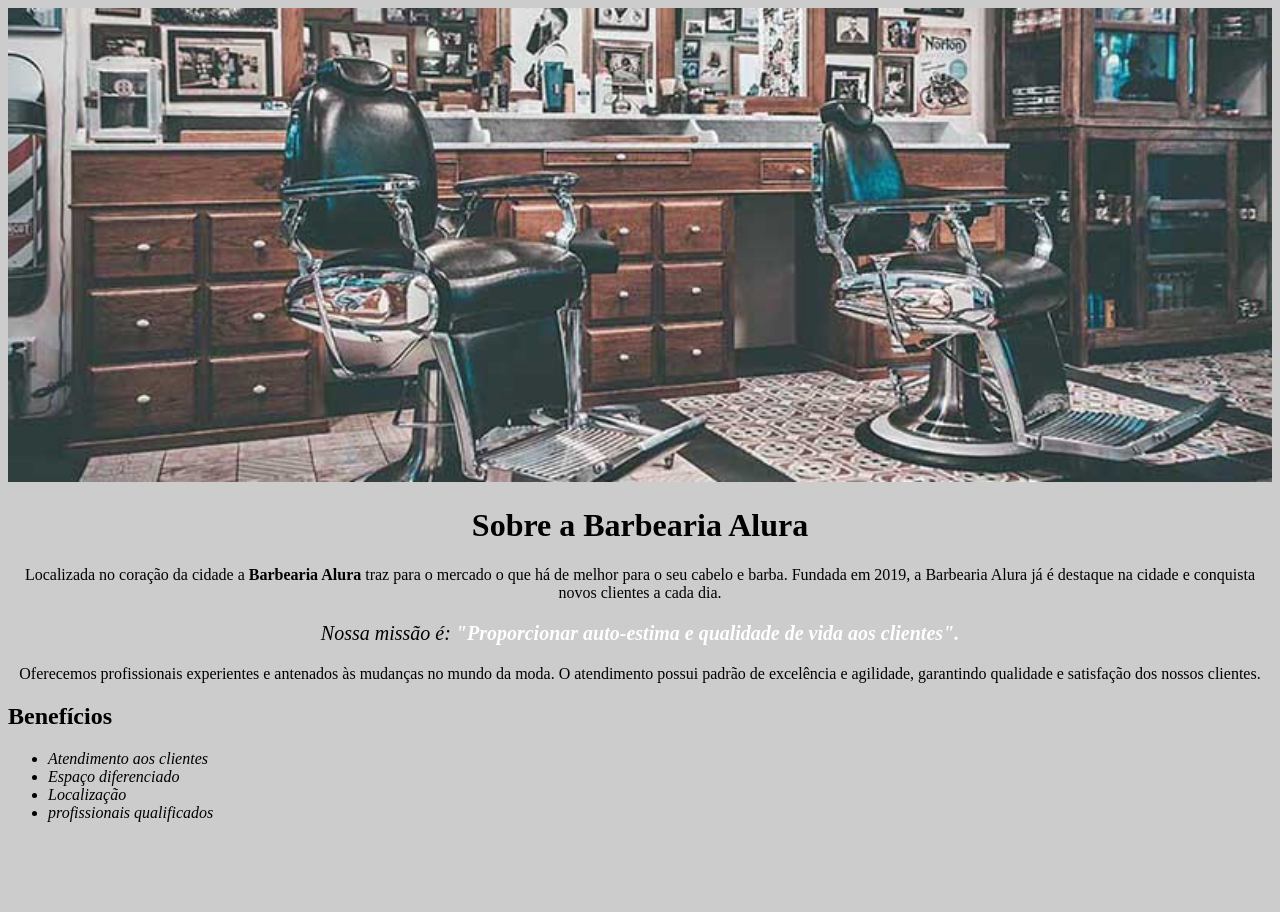
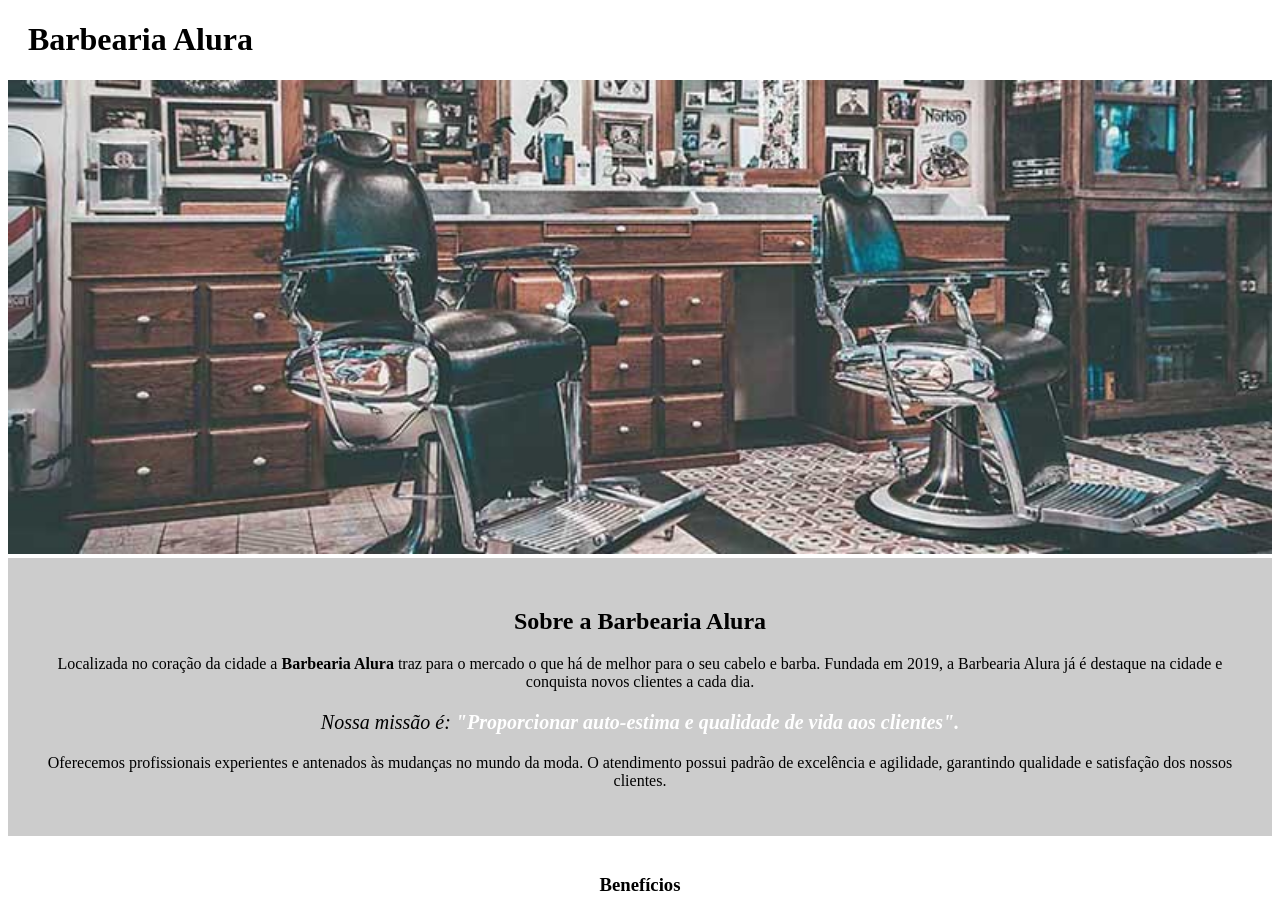
Before and after one commit to JoseAdemar/Formacao-Front-end-Alura, a plain HTML site: page Projeto-Barbearia/index.html in a window 1280 px wide. Shown: the top 912 px of the page. Before the commit the page ends 838 px from the top, so only its background shows below. Drawn offline with Linux system fonts and the light colour scheme.

Commit message:
Desenvolvendo a página de produtos

```diff
--- a/Projeto-Barbearia/index.html
+++ b/Projeto-Barbearia/index.html
@@ -10,25 +10,33 @@
 </head>
 
 <body>
+    <header>
+       <h1 class="titulo-principal">Barbearia Alura</h1>
+    </header>
     <img id="banner" src="banner.jpg"></img.>
-    <h1>Sobre a Barbearia Alura</h1>
-
+    <div class="principal">
+        <h2 class="titulo-centralizado">Sobre a Barbearia Alura</h2>
         <p>Localizada no coração da cidade a <strong>Barbearia Alura</strong> traz para o mercado o que há de melhor para o
             seu cabelo e barba.
             Fundada em 2019, a Barbearia Alura já é destaque na cidade e conquista novos clientes a cada dia.</p>
+        <p id="missao"><em>Nossa missão é: <strong>"Proporcionar auto-estima e qualidade de vida aos
+                    clientes".</strong></em>
+        </p>
+        <p>Oferecemos profissionais experientes e antenados às mudanças no mundo da moda. O atendimento possui
+            padrão de excelência e agilidade, garantindo qualidade e satisfação dos nossos clientes.
+        </p>
+    </div>
 
-    <p id="missao"><em>Nossa missão é: <strong>"Proporcionar auto-estima e qualidade de vida aos clientes".</strong></em></p>
-
-    <p>Oferecemos profissionais experientes e antenados às mudanças no mundo da moda. O atendimento possui
-        padrão de excelência e agilidade, garantindo qualidade e satisfação dos nossos clientes.</p>
-
-    <h2>Benefícios</h2>
+    <div class="beneficios">
+        <h3 class="titulo-centralizado">Benefícios</h3>
         <ul>
             <li class="itens">Atendimento aos clientes</li>
             <li class="itens">Espaço diferenciado</li>
             <li class="itens">Localização</li>
             <li class="itens">profissionais qualificados</li>
         </ul>
+        <img src="beneficios.jpg" class="imagembeneficios"/>
+    </div>
 
 </body>
 
--- /dev/null
+++ b/Projeto-Barbearia/produtos.css
@@ -0,0 +1,17 @@
+header{
+    background-color: #BBBBBB;
+}
+
+nav li {
+    display: inline;
+    margin: 0 0 0 15px;
+}
+
+
+nav a {
+    text-transform: uppercase;
+    color: #000000;
+    font-weight: bold;
+    font-size: 22px;
+    text-decoration: none;
+}
--- /dev/null
+++ b/Projeto-Barbearia/reset.css
@@ -0,0 +1,48 @@
+/* http://meyerweb.com/eric/tools/css/reset/
+   v2.0 | 20110126
+   License: none (public domain)
+*/
+
+html, body, div, span, applet, object, iframe,
+h1, h2, h3, h4, h5, h6, p, blockquote, pre,
+a, abbr, acronym, address, big, cite, code,
+del, dfn, em, img, ins, kbd, q, s, samp,
+small, strike, strong, sub, sup, tt, var,
+b, u, i, center,
+dl, dt, dd, ol, ul, li,
+fieldset, form, label, legend,
+table, caption, tbody, tfoot, thead, tr, th, td,
+article, aside, canvas, details, embed,
+figure, figcaption, footer, header, hgroup,
+menu, nav, output, ruby, section, summary,
+time, mark, audio, video {
+	margin: 0;
+	padding: 0;
+	border: 0;
+	font-size: 100%;
+	font: inherit;
+	vertical-align: baseline;
+}
+/* HTML5 display-role reset for older browsers */
+article, aside, details, figcaption, figure,
+footer, header, hgroup, menu, nav, section {
+	display: block;
+}
+body {
+	line-height: 1;
+}
+ol, ul {
+	list-style: none;
+}
+blockquote, q {
+	quotes: none;
+}
+blockquote:before, blockquote:after,
+q:before, q:after {
+	content: '';
+	content: none;
+}
+table {
+	border-collapse: collapse;
+	border-spacing: 0;
+}
--- a/Projeto-Barbearia/style.css
+++ b/Projeto-Barbearia/style.css
@@ -1,13 +1,18 @@
 body{
-    background-color: #cccccc;
+
 }
 
 #banner{
     width: 100%;
 }
 
-h1 {
-    text-align: center;
+.principal{
+    background-color: #cccccc;
+    padding: 30px;
+}
+
+.titulo-principal {
+    padding-left: 20px;
 }
 
 p {
@@ -26,3 +31,23 @@ em strong{
     font-style: italic;
 
 }
+
+.beneficios{
+    background-color: #FFFFFF;
+    padding: 20px;
+}
+
+.titulo-centralizado{
+    text-align: center;
+}
+
+ul{
+    display: inline-block;
+    vertical-align: top;
+    width: 20%;
+    margin-right: 15%;
+}
+
+.imagembeneficios{
+    width: 50%;
+}
```
Also changed, not shown: Projeto-Barbearia/produtos.html (added, +26 -0 lines), Projeto-Barbearia/barba.jpg (added), Projeto-Barbearia/beneficios.jpg (added), Projeto-Barbearia/bg.jpg (added), Projeto-Barbearia/cabelo+barba.jpg (added), Projeto-Barbearia/cabelo.jpg (added), Projeto-Barbearia/logo-branco.png (added), Projeto-Barbearia/logo.png (added). Lines whose indentation alone changed are shown as unchanged.
